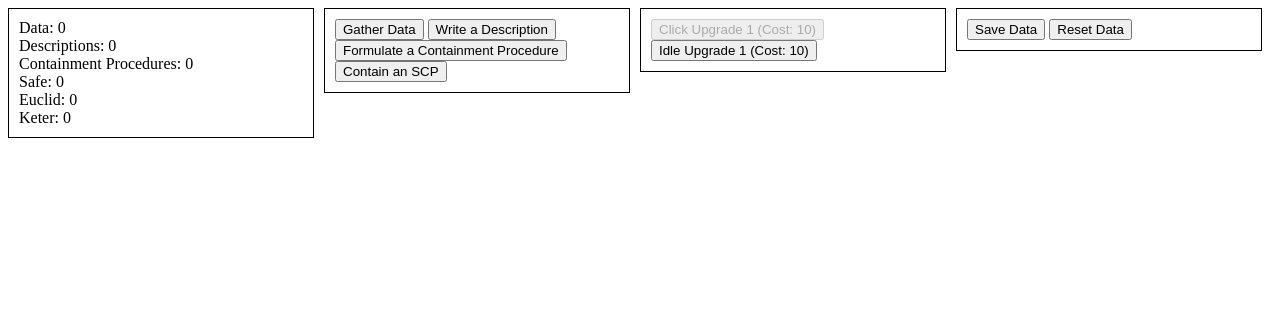
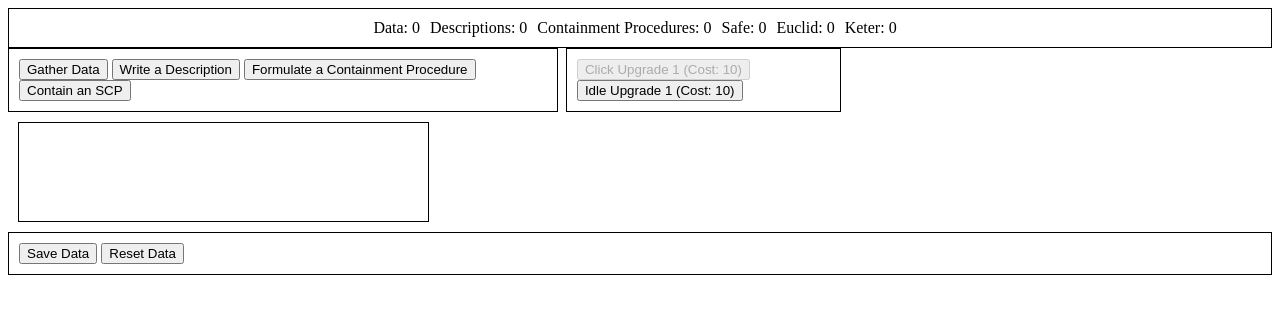
Before and after one commit to SCP-Idle/SCP-Idle.github.io, a plain HTML site: page index.html in a window 1280 px wide. Drawn offline with nearby package versions, Linux system fonts and the light colour scheme.

Commit message:
Update main.css

```diff
--- a/main.css
+++ b/main.css
@@ -1,23 +1,76 @@
 /* Add box outline and responsive styles to divs */
-
-#resources, #buttons, #upgrades, #settings {
+#resources {
+  display: flex;
+  justify-content: space-between;
+  align-items: center;
   border: 1px solid black;
   padding: 10px;
-  margin-bottom: 10px;
+  box-sizing: border-box;
+}
+
+.resource-box {
+  margin-right: 10px;
+}
+
+#main-content {
+  display: flex;
+  justify-content: space-between;
+}
+
+#buttons {
+  width: 66%;
+  border: 1px solid black;
+  padding: 10px;
+  box-sizing: border-box;
+}
+
+#upgrades {
+  width: 33%;
+  border: 1px solid black;
+  padding: 10px;
+  box-sizing: border-box;
+}
+
+#notifications {
+  height: 100px;
+  border: 1px solid black;
+  margin-top: 10px;
+  padding: 10px;
+  box-sizing: border-box;
+}
+
+#settings {
+  border: 1px solid black;
+  padding: 10px;
+  margin-top: 10px;
   box-sizing: border-box;
 }
 
 @media screen and (max-width: 768px) {
-  #resources, #buttons, #upgrades, #settings {
+  #resources, #buttons, #upgrades, #notifications, #settings {
     width: 100%;
     margin-right: 0;
   }
 }
 
 @media screen and (min-width: 768px) {
-  #resources, #buttons, #upgrades, #settings {
-    width: calc(25% - 10px);
+  #resources {
+    width: 100%;
+    flex-wrap: wrap;
+    justify-content: center;
+  }
+
+  #main-content {
+    width: calc(66.6667% - 10px);
     margin-right: 10px;
-    float: left;
+  }
+
+  #notifications {
+    width: calc(33.3333% - 10px);
+    margin-left: 10px;
+  }
+
+  #settings {
+    width: 100%;
   }
 }
```
